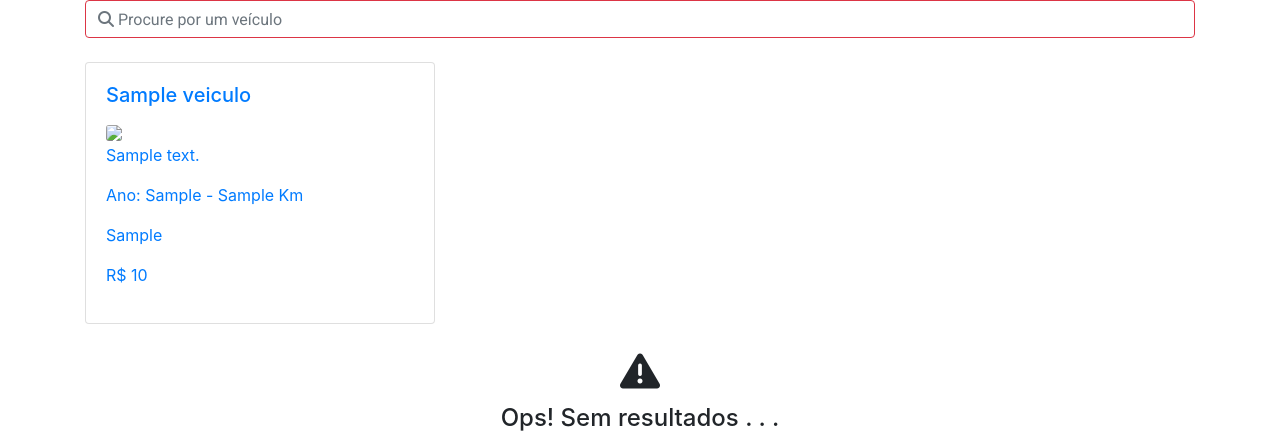
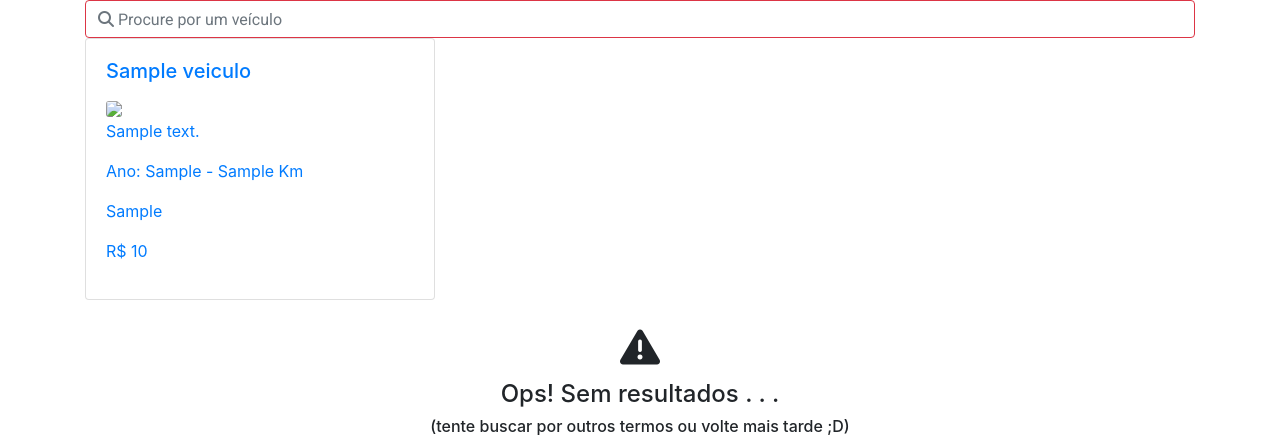
Before and after one commit to Lemon42/CLA-website, a PHP site: page /index.php in a window 1280 px wide. Shown: the part 56-491 px from the top of the page. Run offline with PHP 8.4, Linux system fonts and the light colour scheme; tables that the repository leaves empty or names only in its code hold one stand-in row (values such as "Sample post"); some libraries are stand-ins or nearby versions.

Commit message:
Modificando barra de busca

```diff
--- a/src/index.php
+++ b/src/index.php
@@ -58,7 +58,7 @@ $total = mysql_num_rows($dados);
 			<div class="container">
 				<!-- BarraPesquisa -->
 				<center>
-					<div id="divBarraPesquisa" class="form-group mb-4">
+				<div id="divBarraPesquisa">
 					<form>
 						<input id="barraPesquisa" type="text" class="form-control form-control-underlined border-danger"
 							placeholder="&#xf002 Procure por um<?=$tipo?>" style="font-family:Roboto, FontAwesome" autocomplete="off">
```
Lines whose indentation alone changed are shown as unchanged.
